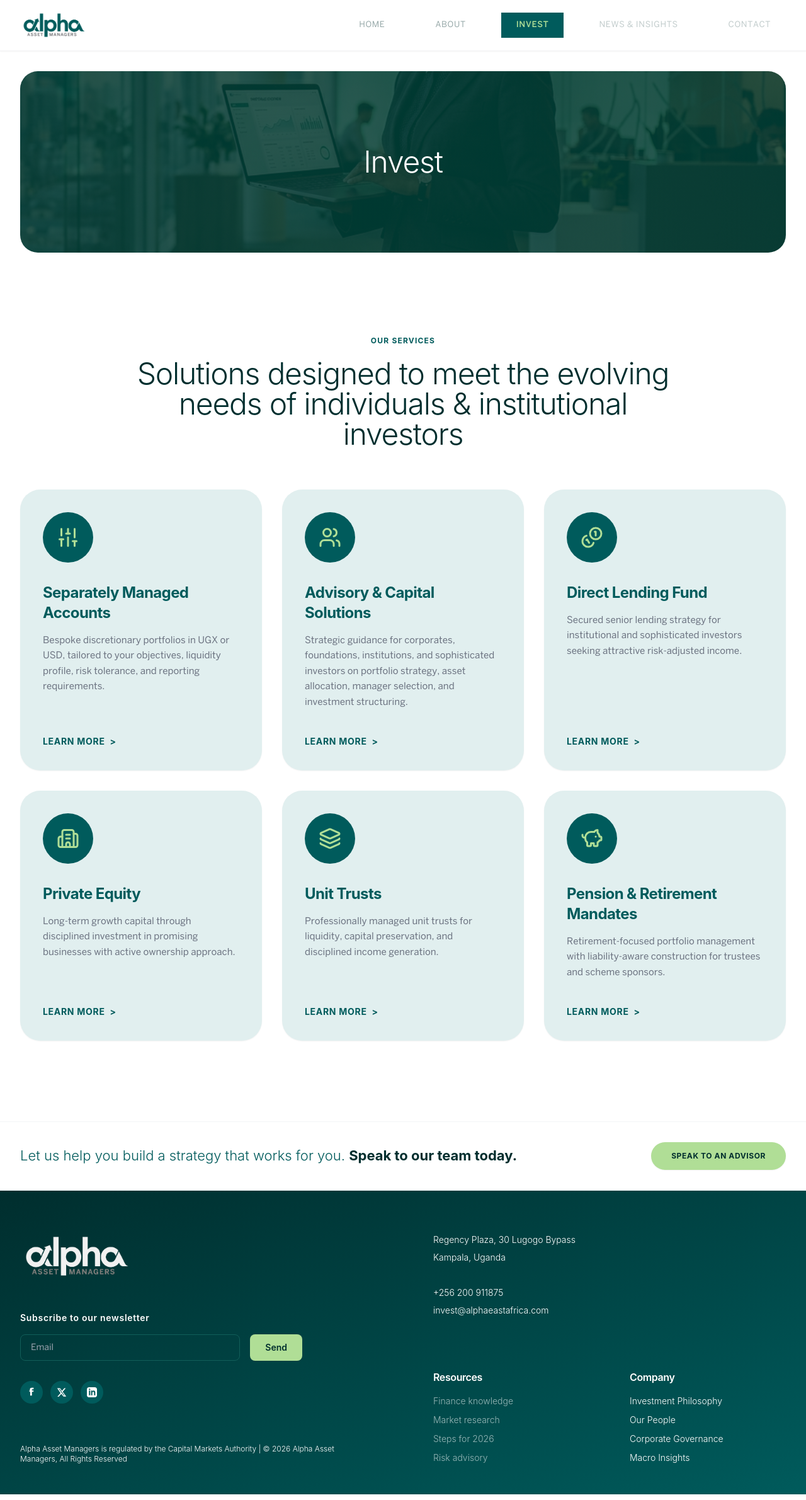
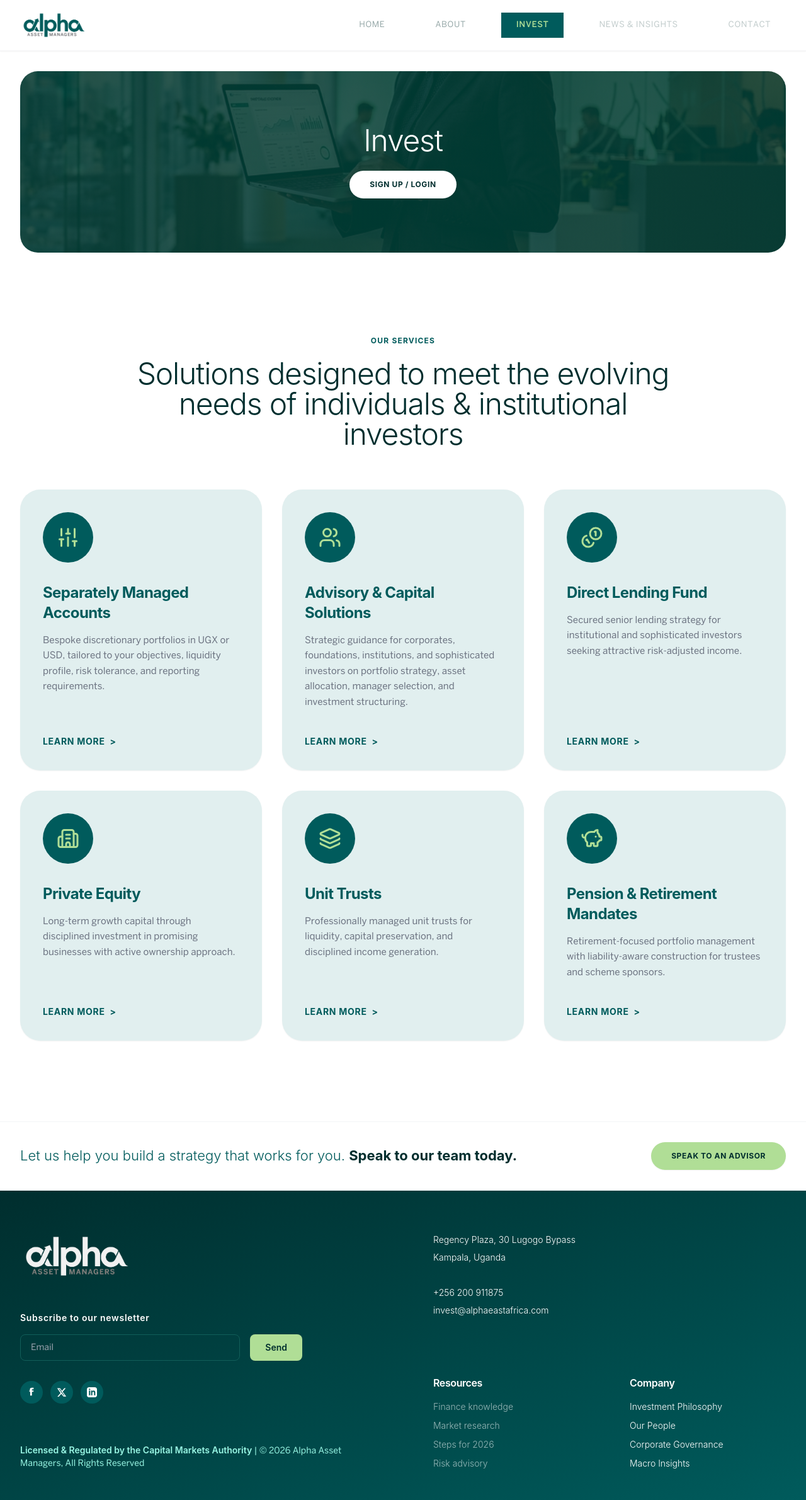
Before and after one commit to Whevar-Innovations/alpha-assets, a React (Vite) app: page /invest in a window 1280 px wide. Shown: the whole page at 63% size. Built offline with nearby package versions, Linux system fonts and the light colour scheme; a web font is replaced by a local one.

Commit message:
feat: enhance footer regulatory info and update About page with licensing details

```diff
--- a/src/components/Navigation/Footer.tsx
+++ b/src/components/Navigation/Footer.tsx
@@ -90,9 +90,9 @@ export const Footer: React.FC = () => {
             </div>
 
             {/* Regulatory Info & Copyright (Desktop - aligned left under newsletter) */}
-            <div className="pt-4 text-xs text-brand-gray-text hidden md:block font-light">
+            <div className="pt-4 text-sm text-teal-200 hidden md:block font-normal">
               <p>
-                Alpha Asset Managers is regulated by the Capital Markets Authority | &copy; 2026 Alpha Asset Managers, All Rights Reserved
+                <span className="font-semibold">Licensed & Regulated by the Capital Markets Authority</span> | &copy; 2026 Alpha Asset Managers, All Rights Reserved
               </p>
             </div>
 
@@ -139,9 +139,9 @@ export const Footer: React.FC = () => {
             </div>
 
             {/* Regulatory Info & Copyright (Mobile only - placed at the absolute bottom) */}
-            <div className="pt-4 text-xs text-brand-gray-text text-left md:hidden font-light">
+            <div className="pt-4 text-sm text-teal-200 text-left md:hidden font-normal">
               <p>
-                Alpha Asset Managers is regulated by the Capital Markets Authority | &copy; 2026 Alpha Asset Managers, All Rights Reserved
+                <span className="font-semibold">Licensed & Regulated by the Capital Markets Authority</span> | &copy; 2026 Alpha Asset Managers, All Rights Reserved
               </p>
             </div>
 
--- a/src/components/UI/Accordion.tsx
+++ b/src/components/UI/Accordion.tsx
@@ -66,7 +66,7 @@ export const Accordion: React.FC<AccordionProps> = ({ items }) => {
                 isOpen ? 'max-h-[500px]' : 'max-h-0 pointer-events-none'
               } overflow-hidden`}
             >
-              <div className="px-6 pb-6 text-sm sm:text-[15px] leading-relaxed text-brand-grayText font-light">
+              <div className="px-6 pb-6 text-sm sm:text-[15px] leading-relaxed text-[#4a6360] font-normal">
                 {item.answer}
               </div>
             </div>
--- a/src/pages/About.tsx
+++ b/src/pages/About.tsx
@@ -206,6 +206,11 @@ export const About: React.FC = () => {
               We believe successful investing requires patience, discipline, and clarity. Our investment
               philosophy focuses on long-term value creation, guided by rigorous research, risk awareness,
               and strategic asset allocation.
+            </p>
+            <p>
+              Alpha Asset Managers is a fully licensed fund manager, regulated by Uganda's
+              <span className="font-bold pl-2">Capital Markets Authority (CMA)</span>  ensuring your investments are managed under
+              the highest standards of governance, transparency, and investor protection.
             </p>
           </div>
         </div>
--- a/src/pages/Home.tsx
+++ b/src/pages/Home.tsx
@@ -7,8 +7,8 @@ import { Button } from '../components/UI/Button';
 import { SectionHeader } from '../components/UI/SectionHeader';
 import { FeatureCard } from '../components/UI/FeatureCard';
 import heroMan from '../assets/images/hero_man.jpg';
-import kcbLogo from '../assets/images/clients/KCB_Bank_Kenya_Limited_logo.png';
-import absaLogo from '../assets/images/clients/absa_logo.png';
+// import kcbLogo from '../assets/images/clients/KCB_Bank_Kenya_Limited_logo.png';
+// import absaLogo from '../assets/images/clients/absa_logo.png';
 import { Compass, ShieldCheck, Eye, TrendingUp } from 'lucide-react';
 
 export const Home: React.FC = () => {
@@ -166,13 +166,7 @@ export const Home: React.FC = () => {
                 >
                   Speak to an Advisor
                 </Button>
-                <Button
-                  variant="white"
-                  size="lg"
-                  onClick={() => navigate('/contact')}
-                >
-                  Sign Up/Login
-                </Button>
+
               </div>
             </div>
           </div>
@@ -241,7 +235,7 @@ export const Home: React.FC = () => {
         </section>
       </div>
 
-      {/* Trust & Partners */}
+      {/* TODO: Re-enable via Sanity CMS section visibility toggle
       <section className="py-20 bg-white">
         <div className="max-w-7xl mx-auto px-4 sm:px-6 lg:px-8">
           <div className="flex flex-col items-center">
@@ -264,6 +258,8 @@ export const Home: React.FC = () => {
           </div>
         </div>
       </section>
+      */}
+
 
       {/* FAQ Section */}
       <section className="py-24 bg-brand-faqBg">
--- a/src/pages/Invest.tsx
+++ b/src/pages/Invest.tsx
@@ -58,9 +58,17 @@ export const Invest: React.FC = () => {
             backgroundPositionY: 'bottom',
           }}
         >
-          <h1 className="text-4xl sm:text-5xl font-light text-white tracking-tight">
-            Invest
-          </h1>
+          <div className="flex flex-col items-center gap-6">
+            <h1 className="text-4xl sm:text-5xl font-light text-white tracking-tight">
+              Invest
+            </h1>
+            <a
+              href="#"
+              className="inline-flex items-center gap-2 bg-white text-brand-dark font-bold text-xs uppercase tracking-wider px-8 py-3.5 rounded-full transition-all duration-150 shadow-sm hover:bg-brand-green focus:outline-none focus:ring-2 focus:ring-brand-green focus:ring-offset-2"
+            >
+              Sign Up / Login
+            </a>
+          </div>
         </section>
       </div>
 
```
